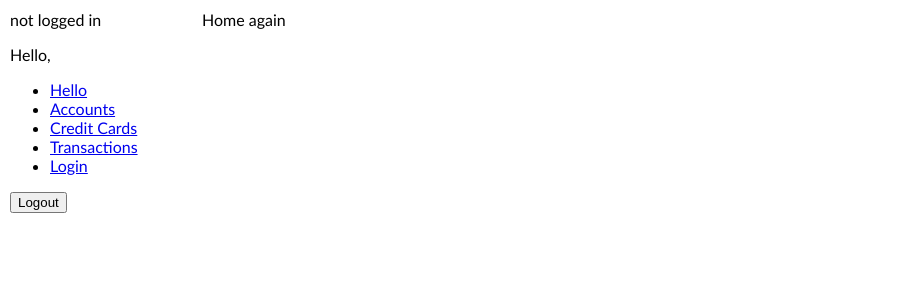
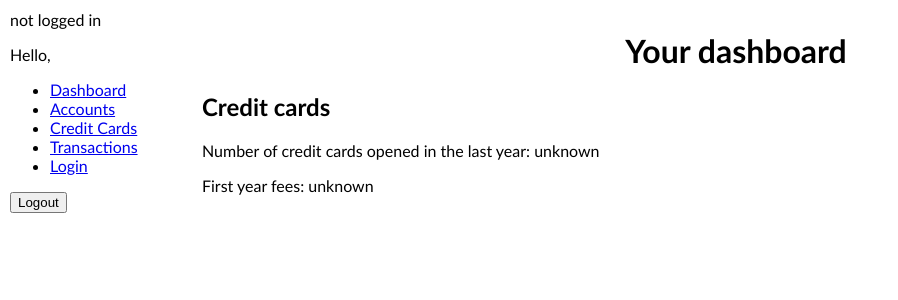
Before and after one commit to eballerini/finance-ui, a React (Create React App) app: page /dashboard in a window 1280 px wide. Shown: the top 300 px of the page, without its empty margins (0-898 px from the left). Built offline with nearby package versions, Linux system fonts and the light colour scheme; no server answers.

Commit message:
add dashboard

```diff
--- a/src/App.js
+++ b/src/App.js
@@ -9,6 +9,7 @@ import { withRouter } from 'react-router';
 
 import AccountsAPI from './components/AccountsAPI';
 import CreditCards from './components/CreditCards';
+import Dashboard from './components/Dashboard';
 import Hello from './components/Hello';
 import Login from './components/Login';
 import Nav from './components/Nav';
@@ -119,7 +120,7 @@ class App extends Component {
                   <>
                     <p>Hello, {this.state.username}</p>
                     <ul>
-                      <li><Link className={"nav-link"} to={"/hello/"}>Hello</Link></li>
+                      <li><Link className={"nav-link"} to={"/dashboard/"}>Dashboard</Link></li>
                       <li><Link className={"nav-link"} to={"/accounts/"}>Accounts</Link></li>
                       <li><Link className={"nav-link"} to={"/creditcards/"}>Credit Cards</Link></li>
                       <li><Link className={"nav-link"} to={"/transactions/"}>Transactions</Link></li>
@@ -133,7 +134,7 @@ class App extends Component {
                     <Route exact path={"/login/"}
                     render={(props) => <Login {...props} handle_submit={this.handleSubmit} />}
                     />
-                    <Route exact path={"/hello/"} component={Hello}/>
+                    <Route exact path={"/dashboard/"} component={Dashboard}/>
                     <Route exact path={"/accounts/"} component={AccountsAPI}/>
                     <Route exact path={"/creditcards/"} component={CreditCards}/>
                     <Route exact path={"/accounts/:id/creditcards/"} component={CreditCards}/>
--- /dev/null
+++ b/src/components/Dashboard.js
@@ -0,0 +1,34 @@
+import React, { useState, useEffect } from "react";
+import axiosInstance from '../axiosApi';
+import { formatAmount } from '../utils';
+
+function Dashboard(props) {
+  const [numCreditCardsOpened, setNumCreditCardsOpened] = useState(-1);
+  const [firstYearFees, setFirstYearFees] = useState(undefined);
+
+  useEffect(() => {
+    axiosInstance.get(`api/dashboard/`)
+      // .then(handleErrors)
+      .then(response => {
+        console.log('loaded dashboard');
+        setNumCreditCardsOpened(response.data.num_credit_cards_opened);
+        setFirstYearFees(response.data.first_year_fees);
+      })
+      .catch(error => console.log(error));
+  }, []);
+
+  return (
+    <div className="dashboard">
+      <div className="title">
+        <h1>Your dashboard</h1>
+      </div>
+      <h2>Credit cards</h2>
+      <div>
+        <p>Number of credit cards opened in the last year: {numCreditCardsOpened !== -1 ? numCreditCardsOpened : 'unknown'}</p>
+        <p>First year fees: {firstYearFees !== undefined ? '$' + firstYearFees : 'unknown'}</p>
+      </div>
+    </div>
+  );
+}
+
+export default Dashboard;
```
